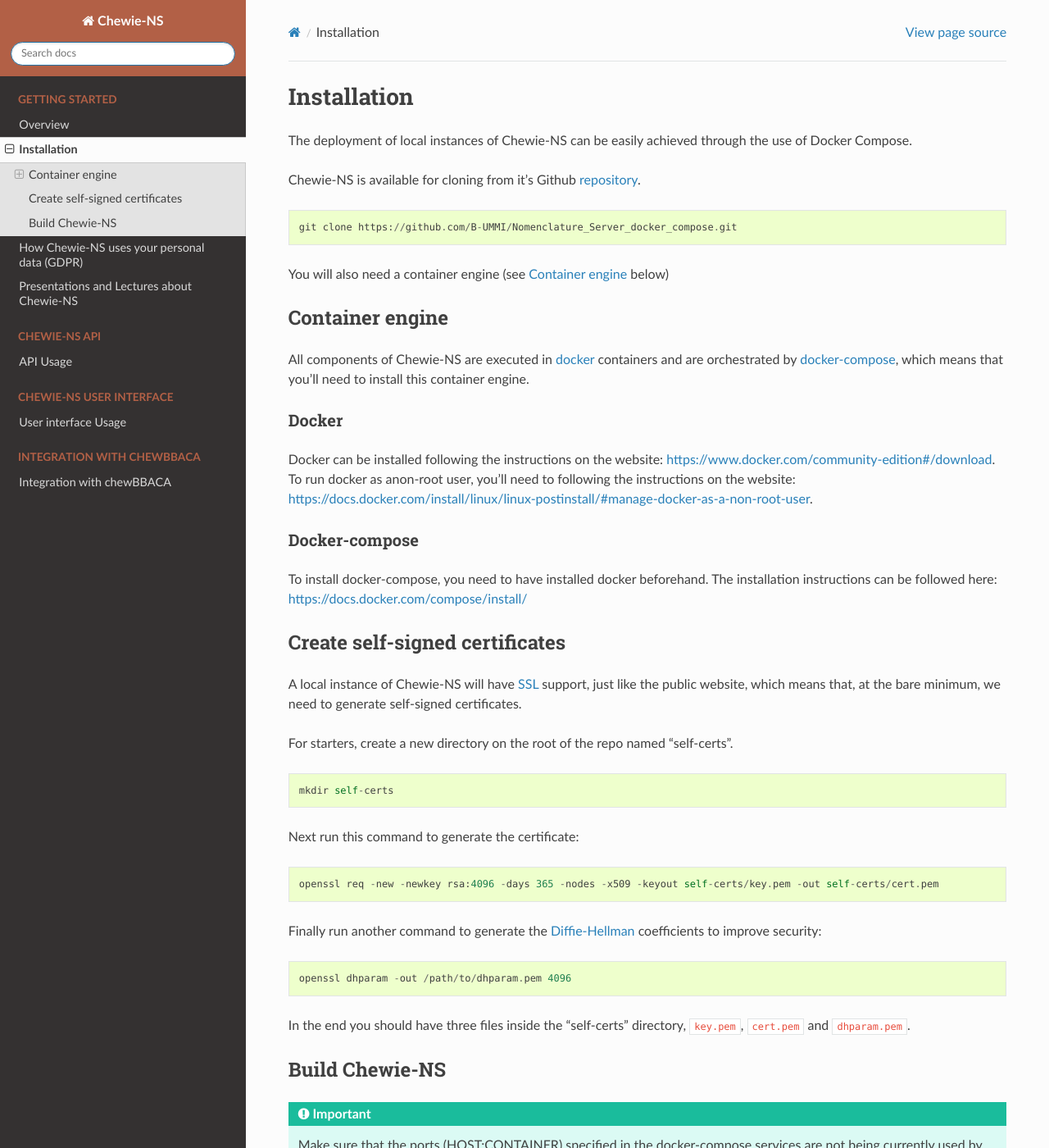
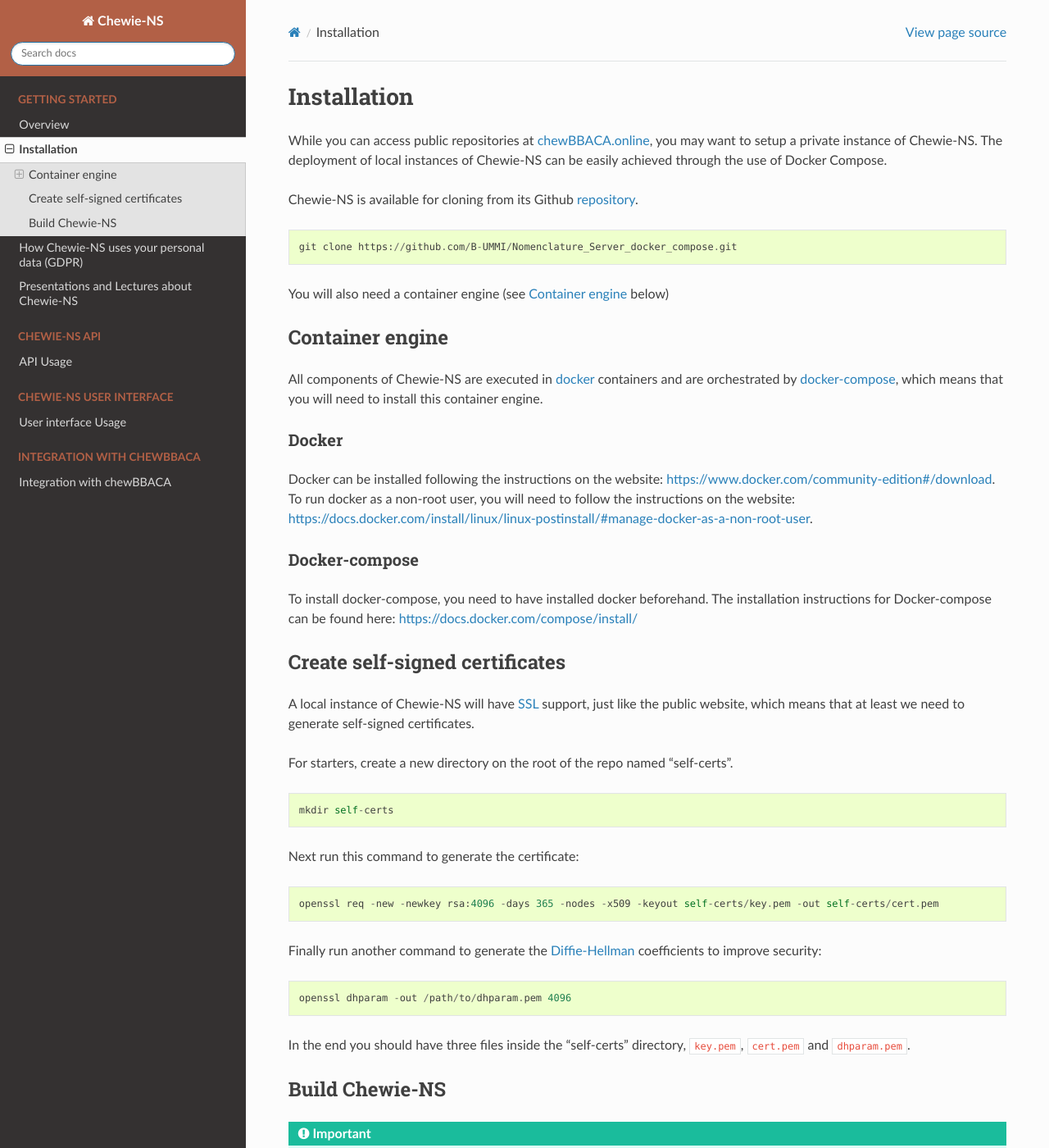
Before and after one commit to B-UMMI/Chewie-NS, a Sphinx documentation site: the page built from docs/getting_started/installation.rst, in a window 1280 px wide and 1400 px high. Shown: the whole window at 82% size. Built offline with Sphinx 7.4.7 and the Read the Docs theme 2.0.0, drawn with Linux system fonts in a browser that asks for light colours; some of the changed text lies outside the part shown.

Commit message:
Update installation.rst
Minor changes

```diff
--- a/docs/getting_started/installation.rst
+++ b/docs/getting_started/installation.rst
@@ -1,10 +1,11 @@
 Installation
 ============
-
+While you can access public repositories at `chewBBACA.online <https://chewBBACA.online>`_,
+you may want to setup a private instance of Chewie-NS.
 The deployment of local instances of Chewie-NS can be easily achieved through the
 use of Docker Compose.
 
-Chewie-NS is available for cloning from it's Github
+Chewie-NS is available for cloning from its Github
 `repository <https://github.com/B-UMMI/Nomenclature_Server_docker_compose>`_. ::
 
     git clone https://github.com/B-UMMI/Nomenclature_Server_docker_compose.git
@@ -15,7 +16,7 @@
 ----------------
 
 All components of Chewie-NS are executed in `docker`_ containers and are
-orchestrated by `docker-compose`_, which means that you’ll need to install
+orchestrated by `docker-compose`_, which means that you will need to install
 this container engine.
 
 Docker
@@ -23,7 +24,7 @@
 
 Docker can be installed following the instructions on the website:
 https://www.docker.com/community-edition#/download.
-To run docker as anon-root user, you'll need to following the instructions
+To run docker as a non-root user, you will need to follow the instructions
 on the website: https://docs.docker.com/install/linux/linux-postinstall/#manage-docker-as-a-non-root-user.
 
 
@@ -31,14 +32,14 @@
 ::::::::::::::
 
 To install docker-compose, you need to have installed docker beforehand.
-The installation instructions can be followed here: https://docs.docker.com/compose/install/
+The installation instructions for Docker-compose can be found here: https://docs.docker.com/compose/install/
 
 
 Create self-signed certificates
 -------------------------------
 
 A local instance of Chewie-NS will have `SSL <https://www.ssl.com/faqs/faq-what-is-ssl/>`_
-support, just like the public website, which means that, at the bare minimum, we need
+support, just like the public website, which means that at least we need
 to generate self-signed certificates.
 
 For starters, create a new directory on the root of the repo named "self-certs". ::
```
Also changed, not shown: other parts of docs/getting_started/installation.rst (+1 -1 lines).
